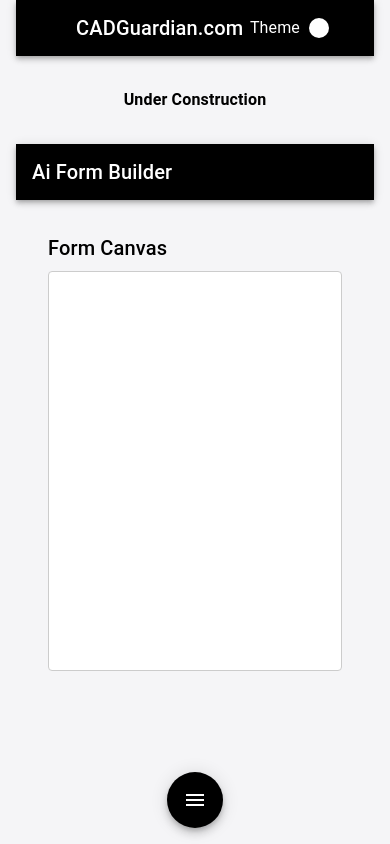
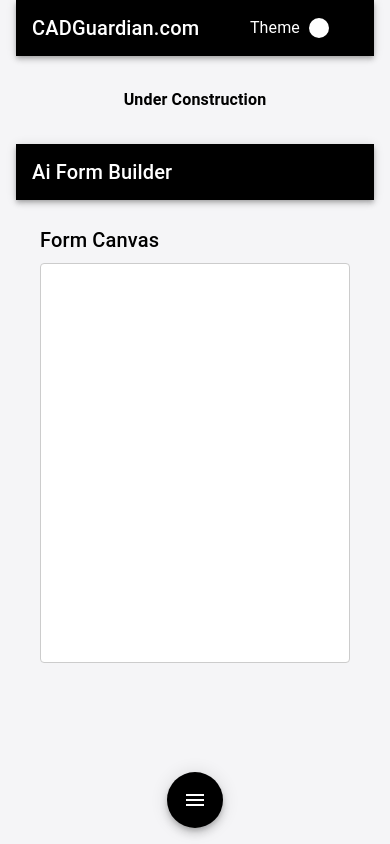
Before and after one commit to tsmithcad/cad-guardian-frontend-js, a React (Vite) app: page / in a window 390 px wide. Shown: the top 844 px of the page. Built offline with nearby package versions, Linux system fonts and the light colour scheme.

Commit message:
Removed header button because items are not yet implemented, Reduced padding of form canvas for more space on mobile

```diff
--- a/src/components/layout/Header.jsx
+++ b/src/components/layout/Header.jsx
@@ -11,14 +11,14 @@ const Header = ({ handleDrawerToggle, toggleDarkMode, isDarkMode }) => {
 			position="static"
 			sx={{ zIndex: (theme) => theme.zIndex.drawer + 1 }}>
 			<Toolbar>
-				<IconButton
+				{/* <IconButton
 					color="#ffffff"
 					aria-label="open drawer"
 					edge="start"
 					onClick={handleDrawerToggle}
 					sx={{ mr: 2 }}>
 					<MenuIcon />
-				</IconButton>
+				</IconButton> */}
 				<Typography variant="h6" noWrap component="div" sx={{ flexGrow: 1 }}>
 					CADGuardian.com
 				</Typography>
--- a/src/services/form-builder/FormCanvas.jsx
+++ b/src/services/form-builder/FormCanvas.jsx
@@ -24,7 +24,7 @@ const FormCanvas = ({ formElements, removeFormElement }) => {
   };
 
   return (
-    <Box width={{ xs: '100%', md: '60%' }} p={2}>
+    <Box width={{ xs: '100%', md: '60%' }} p={1}>
       <Typography variant="h6" gutterBottom>
         Form Canvas
       </Typography>
```
